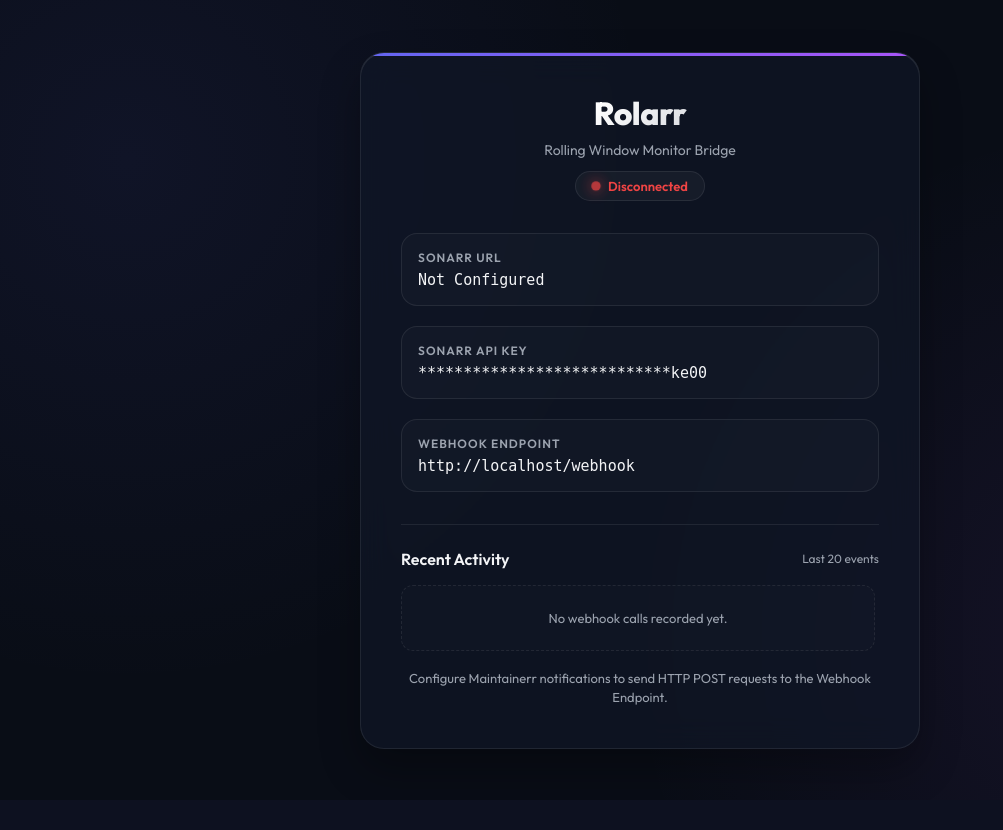
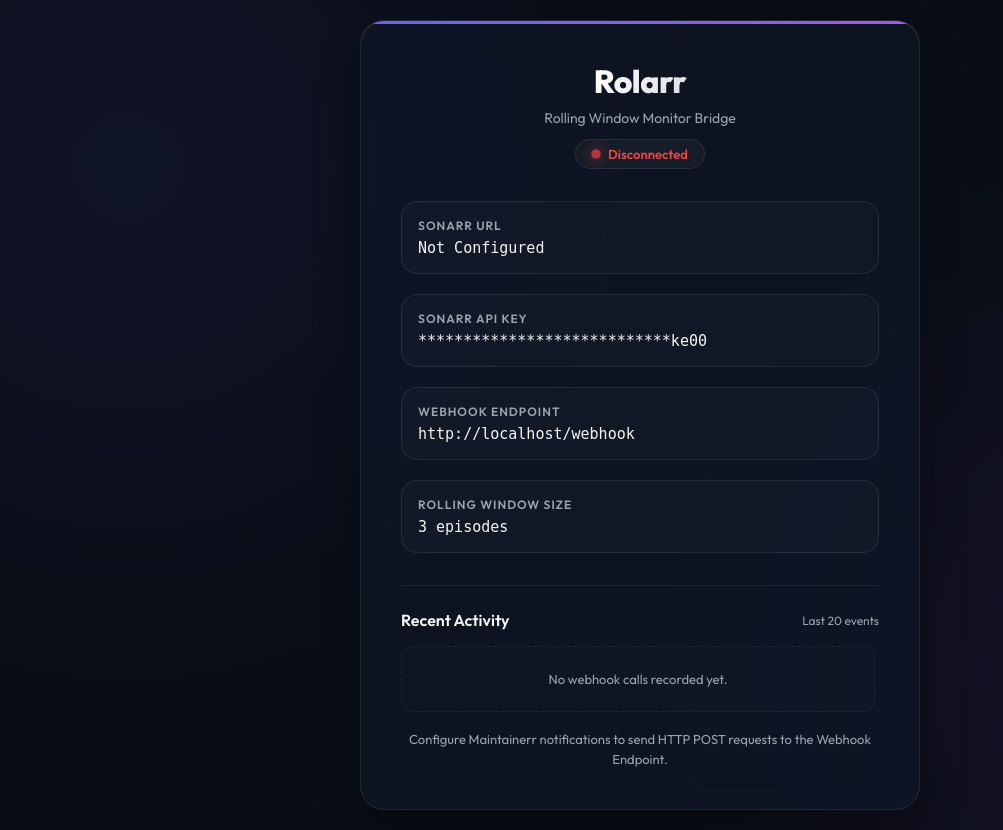
Before and after one commit to cunhar/rollarr, a Flask app: page / in a window 1280 px wide. Shown: the whole page, without its empty margins (0-1003 px from the left). Before the commit the page ends 779 px from the top, so only its background shows below. Run offline with Flask 3, Linux system fonts and the light colour scheme.

Commit message:
feat: make rolling window size configurable via ROLLING_WINDOW env var

```diff
--- a/app.py
+++ b/app.py
@@ -25,6 +25,7 @@ def log_call(status, message, payload=None):
 
 SONARR_URL = os.environ.get('SONARR_URL')
 SONARR_API_KEY = os.environ.get('SONARR_API_KEY')
+ROLLING_WINDOW = int(os.environ.get('ROLLING_WINDOW', 3))
 
 def get_sonarr_headers():
     if not SONARR_API_KEY:
@@ -160,7 +161,8 @@ def index():
         status_text=status_text,
         status_color=status_color,
         webhook_url=webhook_url,
-        history=list(webhook_history)
+        history=list(webhook_history),
+        rolling_window=ROLLING_WINDOW
     )
 
 @app.route('/webhook', methods=['POST'])
@@ -214,8 +216,8 @@ def handle_webhook():
                 "message": msg
             }), 200
 
-        # Get next up to 3 episodes
-        next_episodes = regular_episodes[current_index + 1 : current_index + 4]
+        # Get next up to ROLLING_WINDOW episodes
+        next_episodes = regular_episodes[current_index + 1 : current_index + 1 + ROLLING_WINDOW]
 
         if next_episodes:
             newly_monitored = []
@@ -243,7 +245,7 @@ def handle_webhook():
             if already_monitored:
                 parts.append(f"Already monitored: {', '.join(already_monitored)}")
 
-            msg = f"Ensured next 3 episodes are monitored. " + " | ".join(parts)
+            msg = f"Ensured next {ROLLING_WINDOW} episodes are monitored. " + " | ".join(parts)
             log_call("success", msg, payload)
 
             return jsonify({
--- a/templates/index.html
+++ b/templates/index.html
@@ -251,6 +251,11 @@
                     <div class="label">Webhook Endpoint</div>
                     <div class="value">{{ webhook_url }}</div>
                 </div>
+
+                <div class="info-group">
+                    <div class="label">Rolling Window Size</div>
+                    <div class="value">{{ rolling_window }} episodes</div>
+                </div>
             </div>
 
             <!-- Webhook History Section -->
```
Also changed, not shown: README.md.
